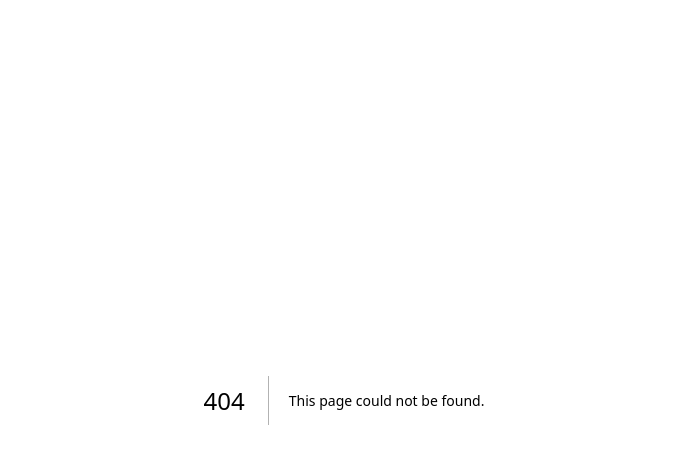
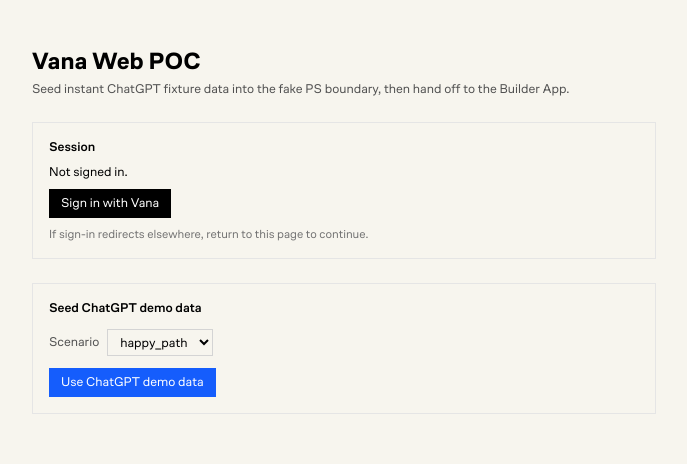
Before and after one commit to vana-com/vana-connect-mobile, a Next.js app: page /demo/login-with-vana/vana-web in a window 1280 px wide. Before the commit this address had no page. Shown: the top 464 px of the page, without its empty margins (296-983 px from the left). Built offline with nearby package versions, Linux system fonts and the light colour scheme.

Commit message:
feat(dpv2): add Vana Web POC seed-and-handoff page

```diff
--- /dev/null
+++ b/app/demo/login-with-vana/vana-web/page.tsx
@@ -0,0 +1,11 @@
+import type { Metadata } from "next";
+import { VanaWebPoc } from "./vana-web-poc";
+
+export const metadata: Metadata = {
+  title: "Vana Web POC",
+  description: "Seed ChatGPT demo data and hand off to the Builder App.",
+};
+
+export default function VanaWebPocPage() {
+  return <VanaWebPoc />;
+}
--- /dev/null
+++ b/app/demo/login-with-vana/vana-web/vana-web-poc.tsx
@@ -0,0 +1,165 @@
+"use client";
+
+import { useEffect, useState } from "react";
+import type {
+  Dpv2PocScenario,
+  Dpv2PsIngressResponse,
+} from "../../../../lib/dpv2-poc/contracts";
+import type { DemoSession } from "../../../dev/login-with-vana/types";
+
+type SessionResponse = {
+  loggedIn: boolean;
+  session: DemoSession | null;
+};
+
+const SCENARIOS: Dpv2PocScenario[] = [
+  "happy_path",
+  "empty",
+  "expired",
+  "revoked",
+];
+
+export function VanaWebPoc() {
+  const [session, setSession] = useState<SessionResponse | null>(null);
+  const [scenario, setScenario] = useState<Dpv2PocScenario>("happy_path");
+  const [seeding, setSeeding] = useState(false);
+  const [seed, setSeed] = useState<Dpv2PsIngressResponse | null>(null);
+  const [error, setError] = useState<string | null>(null);
+
+  useEffect(() => {
+    let cancelled = false;
+    fetch("/demo/login-with-vana/session", { cache: "no-store" })
+      .then((r) => r.json())
+      .then((data: SessionResponse) => {
+        if (!cancelled) setSession(data);
+      })
+      .catch(() => {
+        if (!cancelled) setSession({ loggedIn: false, session: null });
+      });
+    return () => {
+      cancelled = true;
+    };
+  }, []);
+
+  async function handleSeed() {
+    setSeeding(true);
+    setError(null);
+    try {
+      const res = await fetch(
+        "/demo/login-with-vana/ps-seed/chatgpt.memories",
+        {
+          method: "POST",
+          headers: { "content-type": "application/json" },
+          body: JSON.stringify({ scenario }),
+        },
+      );
+      if (!res.ok) {
+        const text = await res.text();
+        throw new Error(`Seed failed (${res.status}): ${text}`);
+      }
+      const data = (await res.json()) as Dpv2PsIngressResponse;
+      setSeed(data);
+    } catch (e) {
+      setError(e instanceof Error ? e.message : "Unknown error");
+    } finally {
+      setSeeding(false);
+    }
+  }
+
+  const builderHref = seed
+    ? `/demo/login-with-vana?demo_data_handle=${encodeURIComponent(seed.demoDataHandle)}`
+    : null;
+
+  return (
+    <main className="mx-auto flex min-h-screen max-w-2xl flex-col gap-6 px-6 py-12 text-sm">
+      <header className="flex flex-col gap-2">
+        <h1 className="text-2xl font-semibold">Vana Web POC</h1>
+        <p className="text-neutral-600">
+          Seed instant ChatGPT fixture data into the fake PS boundary, then
+          hand off to the Builder App.
+        </p>
+      </header>
+
+      <section className="rounded-md border border-neutral-200 p-4">
+        <h2 className="mb-2 font-medium">Session</h2>
+        {session === null ? (
+          <p className="text-neutral-500">Checking session…</p>
+        ) : session.loggedIn && session.session ? (
+          <dl className="grid grid-cols-[auto_1fr] gap-x-4 gap-y-1">
+            <dt className="text-neutral-500">Subject</dt>
+            <dd className="font-mono">{session.session.subject}</dd>
+            <dt className="text-neutral-500">Issuer</dt>
+            <dd className="font-mono">{session.session.issuer ?? "—"}</dd>
+          </dl>
+        ) : (
+          <div className="flex flex-col gap-2">
+            <p>Not signed in.</p>
+            <a
+              className="inline-block w-fit rounded bg-black px-3 py-1.5 text-white"
+              href="/demo/login-with-vana/start"
+            >
+              Sign in with Vana
+            </a>
+            <p className="text-xs text-neutral-500">
+              If sign-in redirects elsewhere, return to this page to continue.
+            </p>
+          </div>
+        )}
+      </section>
+
+      <section className="rounded-md border border-neutral-200 p-4">
+        <h2 className="mb-3 font-medium">Seed ChatGPT demo data</h2>
+        <div className="flex flex-col gap-3">
+          <label className="flex items-center gap-2">
+            <span className="text-neutral-600">Scenario</span>
+            <select
+              className="rounded border border-neutral-300 px-2 py-1"
+              value={scenario}
+              onChange={(e) => setScenario(e.target.value as Dpv2PocScenario)}
+              disabled={seeding}
+            >
+              {SCENARIOS.map((s) => (
+                <option key={s} value={s}>
+                  {s}
+                </option>
+              ))}
+            </select>
+          </label>
+          <button
+            type="button"
+            className="w-fit rounded bg-blue-600 px-3 py-1.5 text-white disabled:opacity-50"
+            onClick={handleSeed}
+            disabled={seeding}
+          >
+            {seeding ? "Seeding…" : "Use ChatGPT demo data"}
+          </button>
+          {error && <p className="text-red-600">{error}</p>}
+        </div>
+      </section>
+
+      {seed && (
+        <section className="rounded-md border border-green-300 bg-green-50 p-4">
+          <h2 className="mb-2 font-medium">Seeded</h2>
+          <dl className="grid grid-cols-[auto_1fr] gap-x-4 gap-y-1">
+            <dt className="text-neutral-500">Scope</dt>
+            <dd className="font-mono">{seed.scope}</dd>
+            <dt className="text-neutral-500">Owner subject</dt>
+            <dd className="font-mono">{seed.ownerSub}</dd>
+            <dt className="text-neutral-500">Handle expires</dt>
+            <dd className="font-mono">{seed.handlePayload.expiresAt}</dd>
+            <dt className="text-neutral-500">PS URL</dt>
+            <dd className="font-mono break-all">{seed.psUrl}</dd>
+          </dl>
+          {builderHref && (
+            <a
+              className="mt-3 inline-block rounded bg-black px-3 py-1.5 text-white"
+              href={builderHref}
+            >
+              Open Builder App →
+            </a>
+          )}
+        </section>
+      )}
+    </main>
+  );
+}
```
